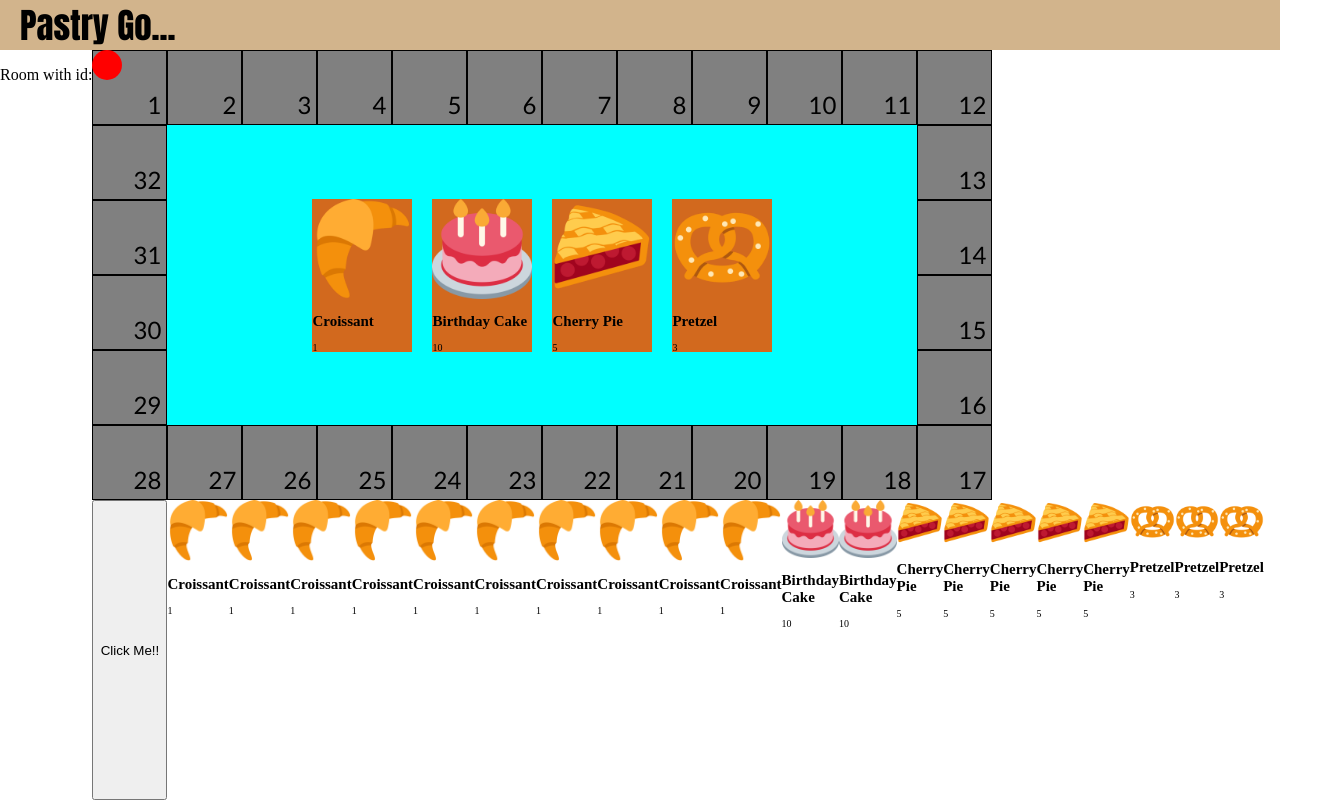
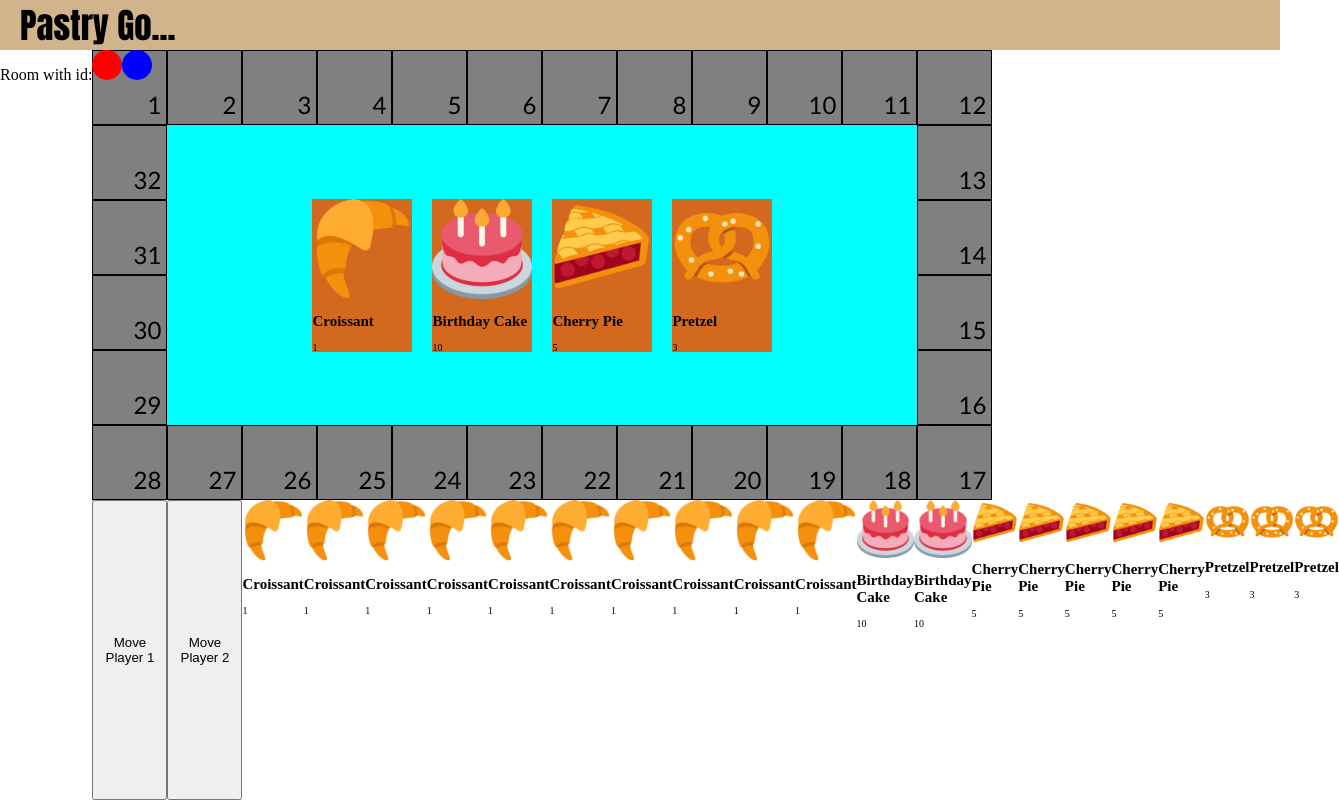
Before and after one commit to nkpe/pastry-go, a React (Create React App) app: page /room in a window 1280 px wide. Shown: the top 802 px of the page, 1339 px wide, since content can reach past the window. Built offline with nearby package versions, Linux system fonts and the light colour scheme.

Commit message:
Add second player

```diff
--- a/src/components/pages/game/GameBoard.tsx
+++ b/src/components/pages/game/GameBoard.tsx
@@ -51,8 +51,8 @@ export default function GameBoard() {
         return 3;
     };
 
-    const [playerId, setPlayerId] = useState(generatePlayerId());
-    const [playerPosition, setPlayerPosition] = useState({ x: 0, y: 0 });
+    const [playerPosition, setPlayerPosition] = useState({x: 0, y: 0});
+    const [playerTwoPosition, setPlayerTwoPosition] = useState({x: 30, y: 0});
 
     let squares: any = [];
 
@@ -61,30 +61,46 @@ export default function GameBoard() {
         squares.push(<BoardSquare key={i} id={numbers[i]}/>);
     }
 
-    const playerMove = () => {
-        if (playerPosition.x < (75*11) && playerPosition.y < (75*5)) {
-            setPlayerPosition({x: playerPosition.x+75, y: 0});
-        } else if (playerPosition.y < (75*5)) {
-            setPlayerPosition({x:playerPosition.x, y: playerPosition.y+75});
+    const playerOnePosFac = 75;
+    const playerOneMove = () => {
+        if (playerPosition.x < (playerOnePosFac*11) && playerPosition.y < (playerOnePosFac*5)) {
+            setPlayerPosition({x: playerPosition.x+playerOnePosFac, y: 0});
+        } else if (playerPosition.y < (playerOnePosFac*5)) {
+            setPlayerPosition({x:playerPosition.x, y: playerPosition.y+playerOnePosFac});
         } else if (playerPosition.x > 0) {
-            setPlayerPosition({x:playerPosition.x - 75, y: playerPosition.y});
+            setPlayerPosition({x:playerPosition.x - playerOnePosFac, y: playerPosition.y});
         } else {
-            setPlayerPosition({x:playerPosition.x, y: playerPosition.y-75});
+            setPlayerPosition({x:playerPosition.x, y: playerPosition.y-playerOnePosFac});
         }
     }
 
-    console.log("MOVE PLAYER: " + JSON.stringify(playerPosition));
+    const playerTwoPosFac = 75;
+    const playerTwoMove = () => {
+        if (playerTwoPosition.x < (playerTwoPosFac*11) && playerTwoPosition.y < (playerTwoPosFac*5)) {
+            setPlayerTwoPosition({x: playerTwoPosition.x+playerTwoPosFac, y: 0});
+        } else if (playerTwoPosition.y < (playerTwoPosFac*5)) {
+            setPlayerTwoPosition({x:playerTwoPosition.x, y: playerTwoPosition.y+playerTwoPosFac});
+        } else if (playerTwoPosition.x > 0) {
+            setPlayerTwoPosition({x:playerTwoPosition.x - playerTwoPosFac, y: playerTwoPosition.y});
+        } else {
+            setPlayerTwoPosition({x:playerTwoPosition.x, y: playerTwoPosition.y-playerTwoPosFac});
+        }
+    }
+
+    console.log("MOVE PLAYER1: " + JSON.stringify(playerPosition));
+    console.log("MOVE PLAYER2: " + JSON.stringify(playerTwoPosition));
 
     return (
         <div id="game-board">
-            <PlayerIcons playerId={playerId} playerPosition={playerPosition} />
+            <PlayerIcons playerId={1} playerPosition={playerPosition} colour="red"/>
+            <PlayerIcons playerId={2} playerPosition={playerTwoPosition} colour="blue"/>
             {squares}
             <GameInner />
-            <button onClick={playerMove}>Click Me!!</button>
+            <button onClick={playerOneMove}>Move Player 1</button>
+            <button onClick={playerTwoMove}>Move Player 2</button>
             <div id="player-cards-wrapper">
                 <GameCardsDeck />
             </div>
-
         </div>
     )
 };
--- a/src/components/pages/game/PlayerIcons.tsx
+++ b/src/components/pages/game/PlayerIcons.tsx
@@ -8,7 +8,7 @@ export default function PlayerIcons (props: any) {
         height: '30px',
         width: '30px',
         borderRadius: "50%",
-        backgroundColor:"red",
+        backgroundColor: props.colour,
         position: 'absolute',
         transform: `translate(${props.playerPosition.x}px, ${props.playerPosition.y}px)`
     };
```
